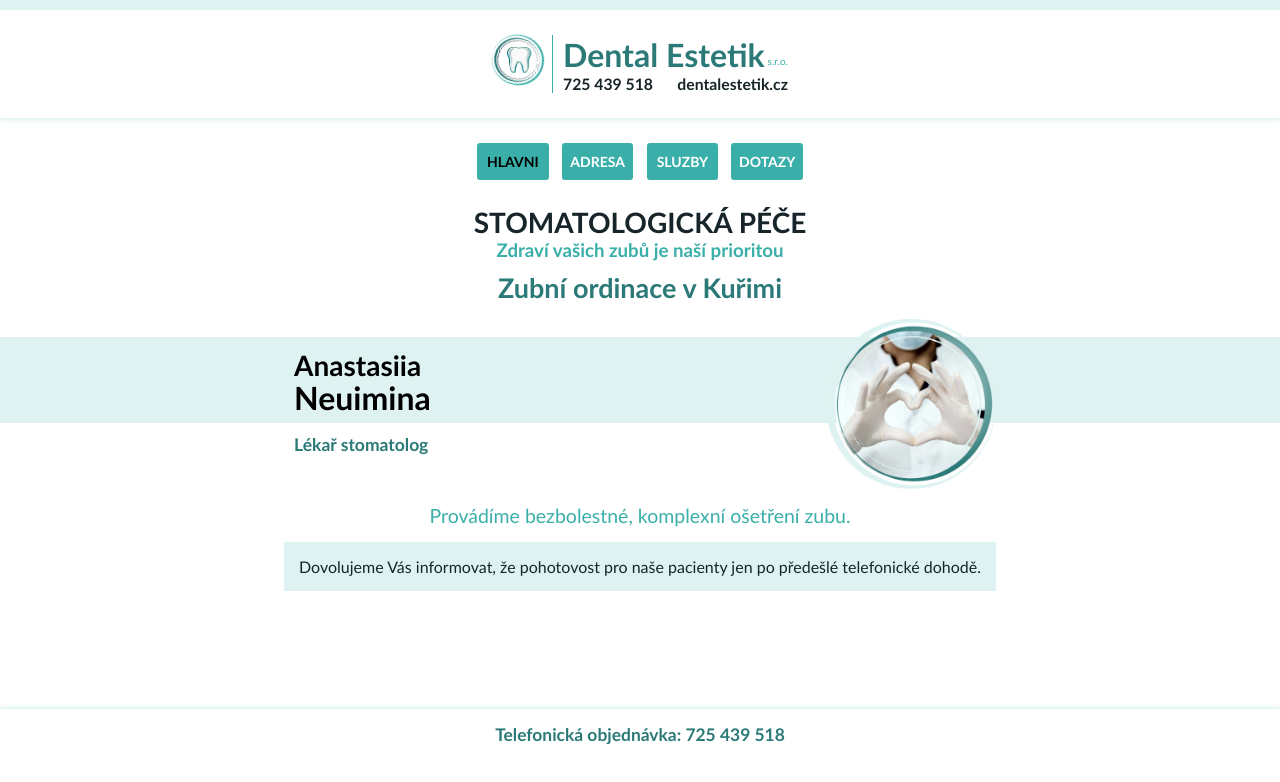
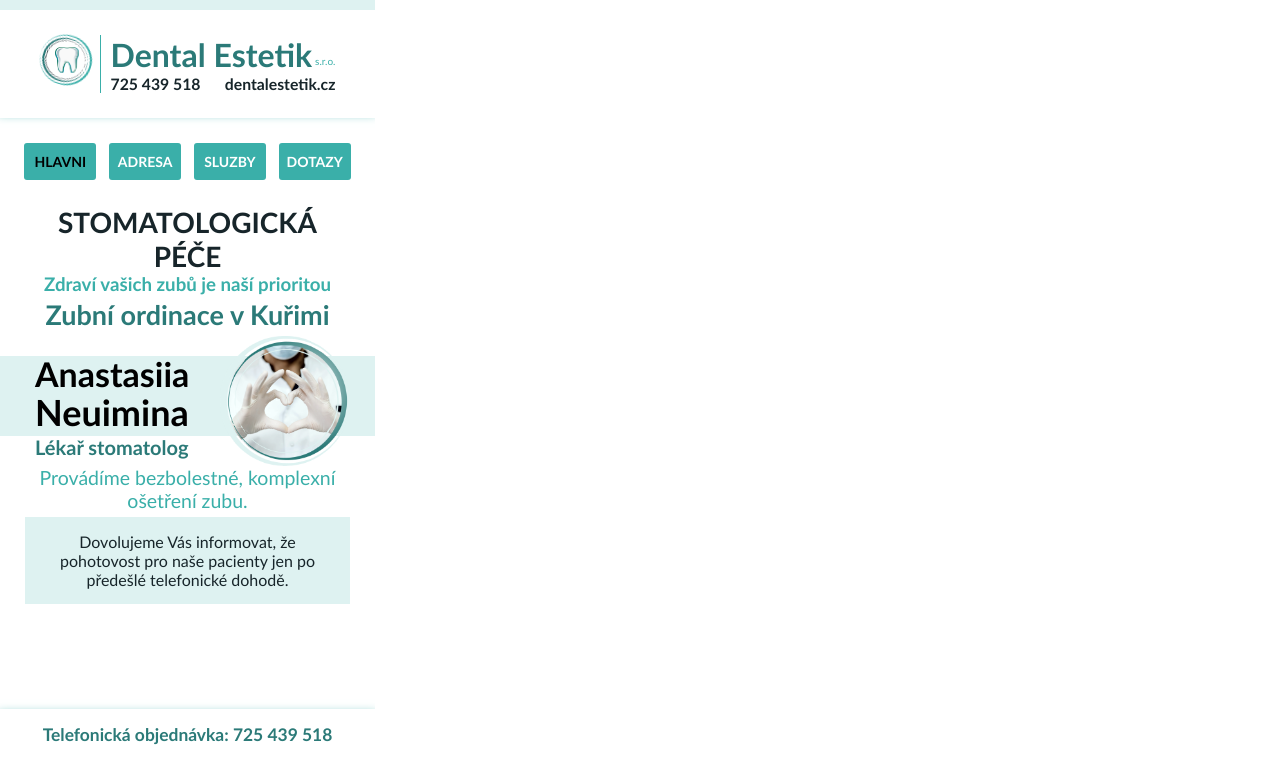
Before and after one commit to jdaianova/dantalestetik, a React (Create React App) app: page / in a window 1280 px wide. Shown: the top 782 px of the page. Built offline with nearby package versions, Linux system fonts and the light colour scheme.

Commit message:
10 commit

```diff
--- a/src/App.css
+++ b/src/App.css
@@ -5,6 +5,7 @@
 }
 
 .App {
+  width: 375px;
   height: 95vh;
   display: flex;
   align-items: center;
@@ -19,9 +20,4 @@
   display: flex;
   justify-content: center;
   flex: 1;
-  overflow-y: scroll;
 }
-
-.App-main-container {
-  flex-direction: column;
-}
--- a/src/components/Hlavni/Hlavni.css
+++ b/src/components/Hlavni/Hlavni.css
@@ -1,12 +1,13 @@
 .Hlavni {
-  /* outline: 1px solid red; */
+  width: 100%;
+  /* background-color: aqua; */
   padding: 25px;
+  overflow-y: scroll;
 }
 
 .Slogan {
   text-align: center;
-  padding-top: 0px;
-  position: relative;
+    /* background-color: aqua; */
 }
 
 /* stomatologická péče */
@@ -24,76 +25,75 @@
 
 /* Zubní ordinace v Kuřimi */
 .Slogan h6 {
-  margin: 10px 0;
   font-size: 27px;
   color: #2b7a78;
+  line-height: 1.5em;
   /* outline: 1px solid green; */
 }
 
-.Slogan::after {
+.Main-Photo {
+  width: 130px;
+}
+
+.Doctor-info {
+  width: 100%;
+  display: flex;
+  flex-direction: row;
+  align-items: end;
+  justify-content: space-between;
+  padding-left: 10px;
+  /* outline: 1px solid red; */
+  position: relative;
+}
+
+.Doctor-info::after {
   content: '';
-  outline: 3px solid #def2f1;
-  width: 3000px;
+  width: 375px;
   height: 80px;
   background-color: #def2f1;
   position: absolute;
-  top: 135px;
-  left: -500px;
+  top: 20px;
+  left: -25px;
   z-index: -999;
-}
-
-.Main-Photo {
-  width: 170px;
-  margin-top: 5px;
-}
-
-.Doctor-info {
-  display: flex;
-  flex-direction: row;
-  align-items: center;
-  justify-content: space-between;
-  padding-left: 10px;
-  /* outline: 1px solid red; */
 }
 
 .Doctor-info-name {
   display: flex;
   flex-direction: column;
   align-items: start;
+  padding-bottom: 7px;
   /* outline: 1px solid red; */
 }
 
 /* Anastasiia */
 .Doctor-info-name h3 {
-  font-size: 28px;
+  font-size: 34px;
   /* outline: 1px solid blue; */
 }
 
 /* Neuimina */
 .Doctor-info-name h4 {
-  font-size: 32px;
+  font-size: 36px;
   line-height: 1em;
   /* outline: 1px solid yellow; */
 }
 
 /* Lékař stomatolog */
 .Doctor-info-name h5 {
-  font-size: 17.5px;
-  margin-top: 20px;
+  font-size: 20px;
+  margin-top: 5px;
   color: #2b7a78;
   /* outline: 1px solid red; */
 }
 
 .Info {
   text-align: center;
-  padding: 15px 0;
   /* outline: 1px solid red;  */
 }
 
 /* Provádíme bezbolestné */
 .Info-first {
-  margin-bottom: 15px;
-  margin-top: 0px;
+  margin-bottom: 5px;
   color: #3aafa9;
   font-size: 19.5px;
 }
```
